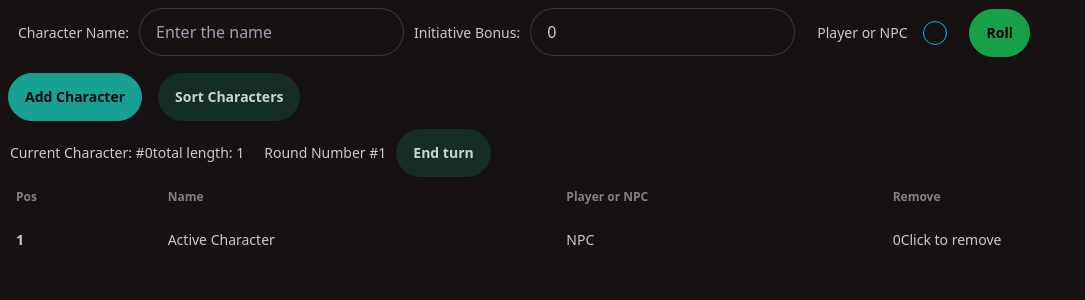
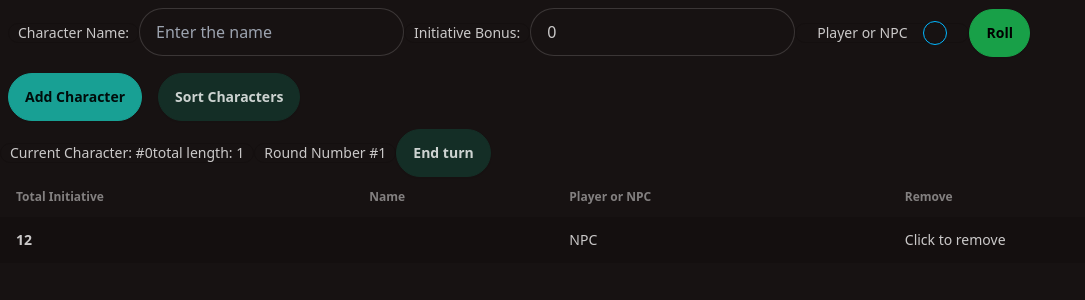
Before and after one commit to GeorgeSiougles/rf-init, a React (Vite) app: page / in a window 1280 px wide. Both pictures are taken after a click on the button "Roll". Shown: the top 300 px of the page, without its empty margins (0-1085 px from the left). Built offline with nearby package versions, Linux system fonts and the light colour scheme; the HTML template or start-up script is replaced by a standard one.

Commit message:
Sort by initiative, and highlight current player

```diff
--- a/src/components/OrderedCharacter.jsx
+++ b/src/components/OrderedCharacter.jsx
@@ -6,17 +6,12 @@ const OrderedCharacter = ({ character, index }) => {
   );
 
   return (
-    <tr>
-      <th>{index + 1}</th>
-      <td>
-        {character.name}
-        {currentCharacterIndex === index
-          ? 'Active Character'
-          : 'InactiveCharacter'}
-      </td>
+    <tr className={`${currentCharacterIndex === index ? 'bg-base-200' : null}`}>
+      <th>{+character.rolledInitiative + +character.bonus}</th>
+      <td>{character.name}</td>
       <td>{character.player ? 'Player' : 'NPC'}</td>
       <td>
-        <button>{currentCharacterIndex}Click to remove</button>
+        <button>Click to remove</button>
       </td>
     </tr>
   );
--- a/src/components/OrderedCharacters.jsx
+++ b/src/components/OrderedCharacters.jsx
@@ -3,10 +3,10 @@ import OrderedCharacter from './OrderedCharacter';
 const OrderedCharacters = ({ characters }) => {
   return (
     <div className="overflow-x-auto">
-      <table className="table table-zebra">
+      <table className="table">
         <thead>
           <tr>
-            <th>Pos</th>
+            <th>Total Initiative</th>
             <th>Name</th>
             <th>Player or NPC </th>
             <th>Remove</th>
```
